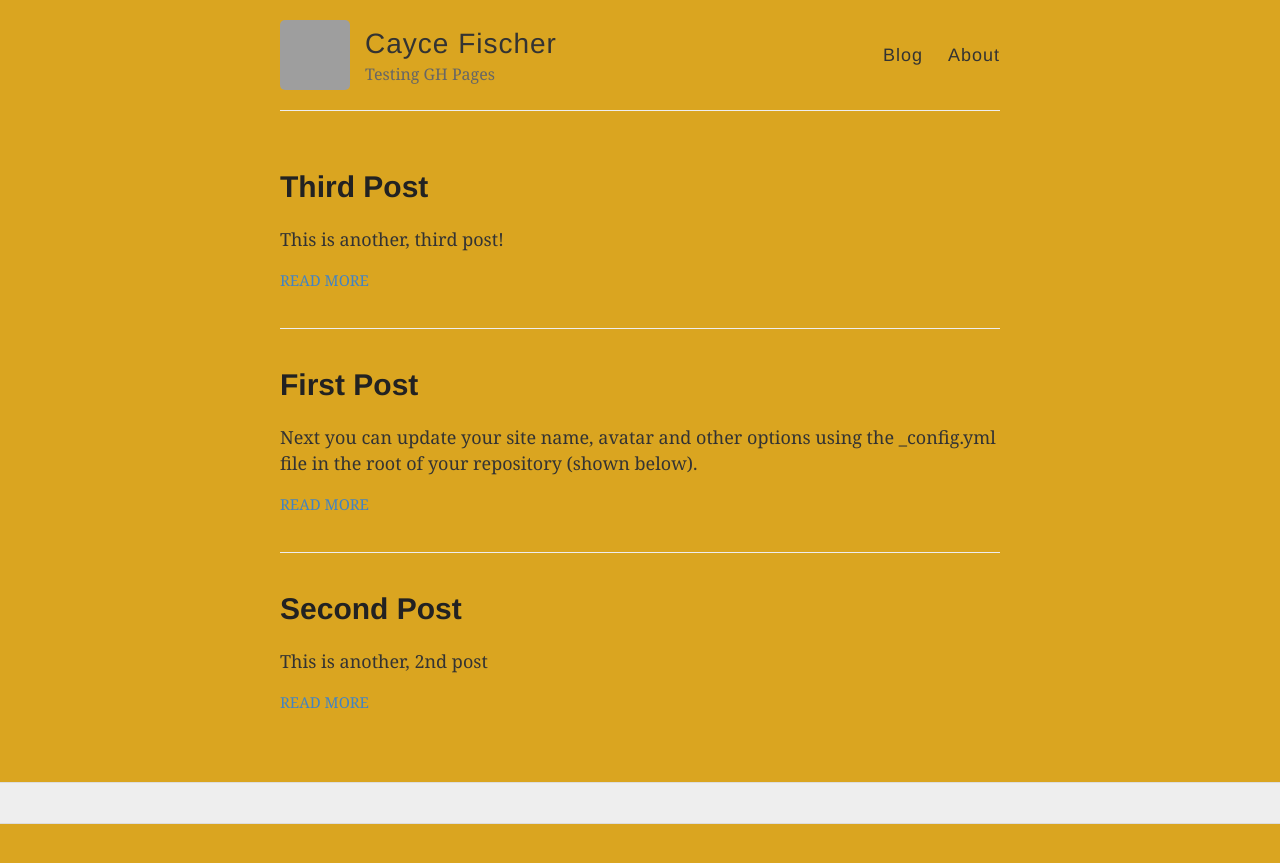
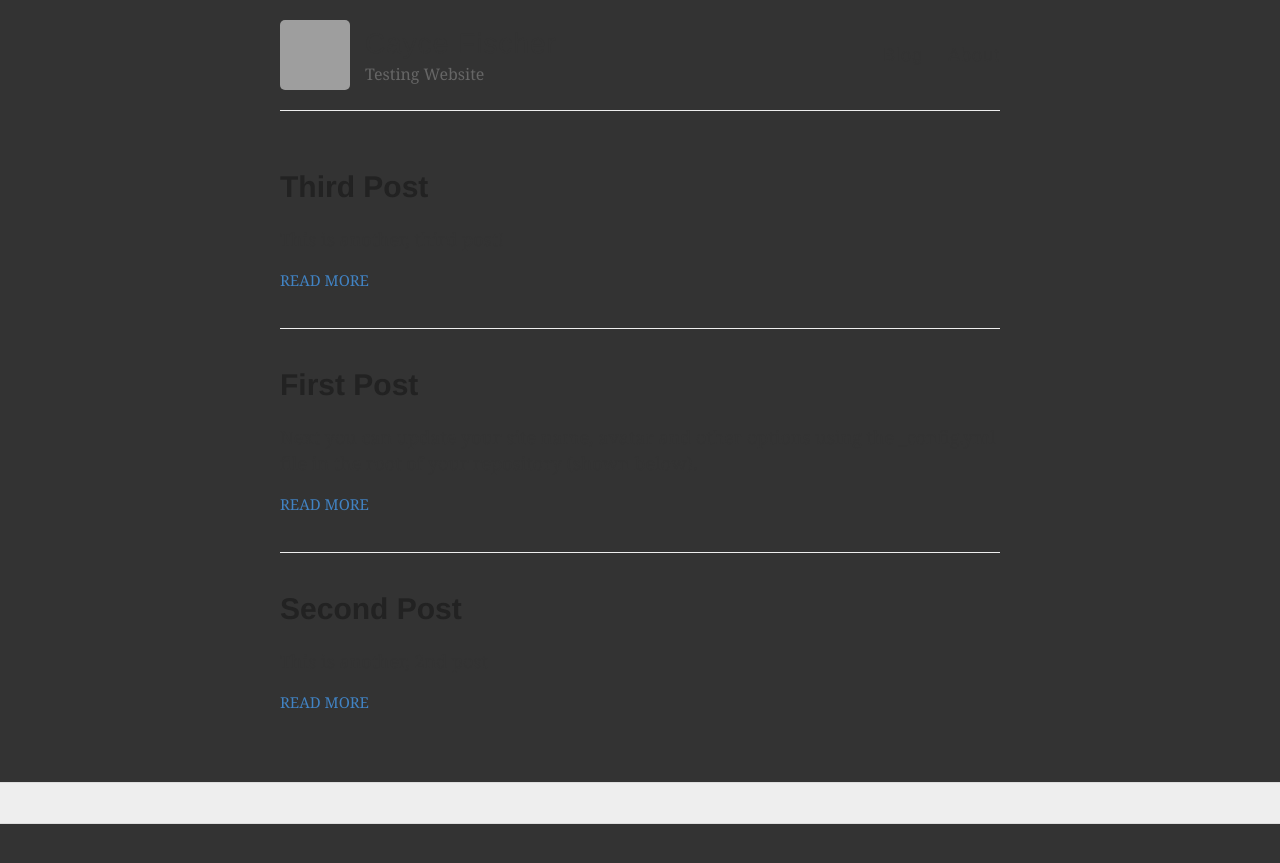
Before and after one commit to caycefischer/caycefischer.github.io, a Jekyll site: the page built from index.html, in a window 1280 px wide. Shown: the top 863 px of the page. Built offline with Jekyll 4.4.1, drawn with Linux system fonts in a browser that asks for light colours; grey boxes are pictures that could not be loaded.

Commit message:
color change and config refresh

```diff
--- a/_config.yml
+++ b/_config.yml
@@ -6,7 +6,7 @@
 name: Cayce Fischer
 
 # Short bio or description (displayed in the header)
-description: Testing GH Pages
+description: Testing Website
 
 # URL of your avatar or profile pic (you could use your GitHub profile pic)
 avatar: https://avatars.githubusercontent.com/u/5456495?v=4.png
--- a/style.scss
+++ b/style.scss
@@ -18,7 +18,7 @@ html {
 }
 
 body {
-	background: goldenrod;
+	background: $darkGray;
   font: 18px/1.4 $georgia;
   color: $darkGray;
 }
```
